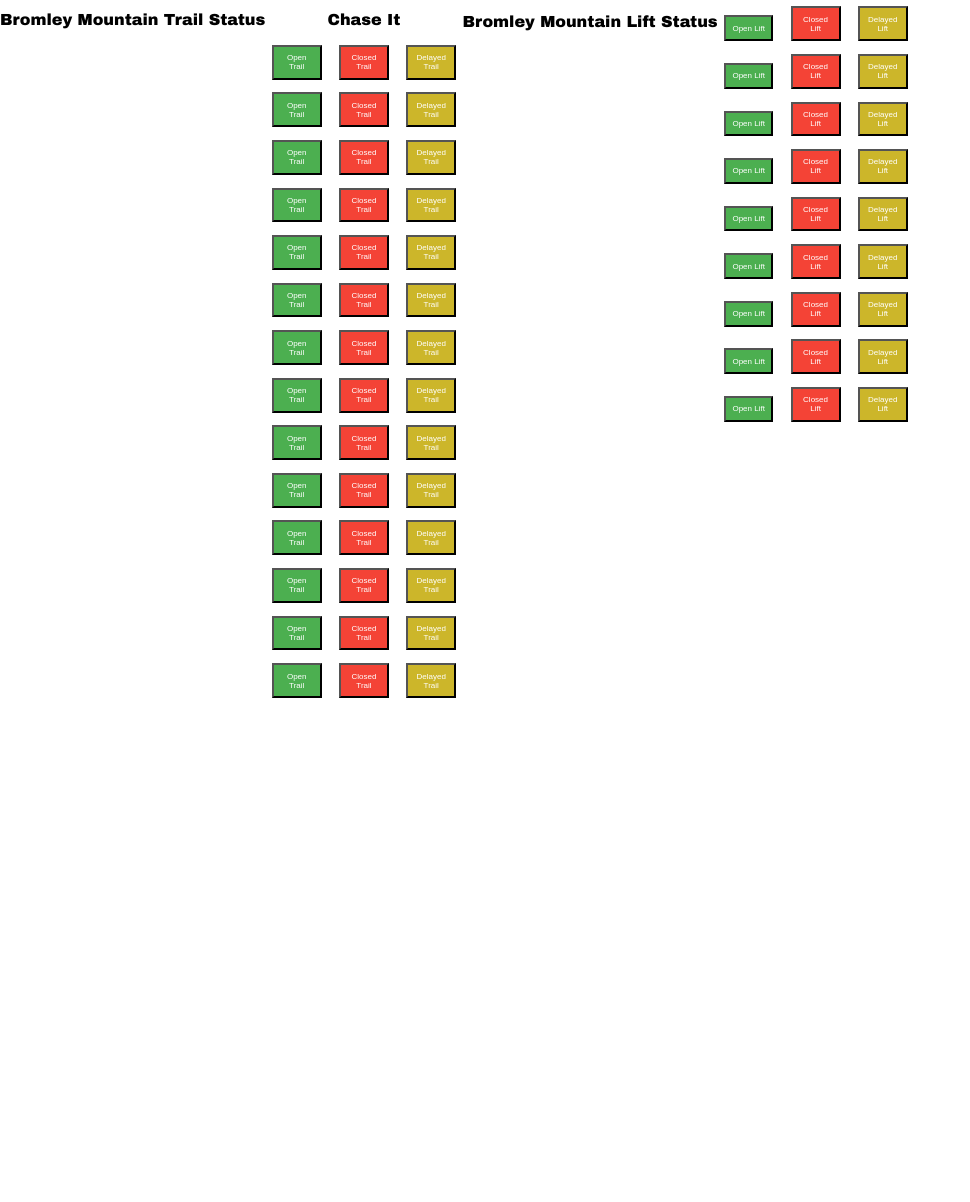
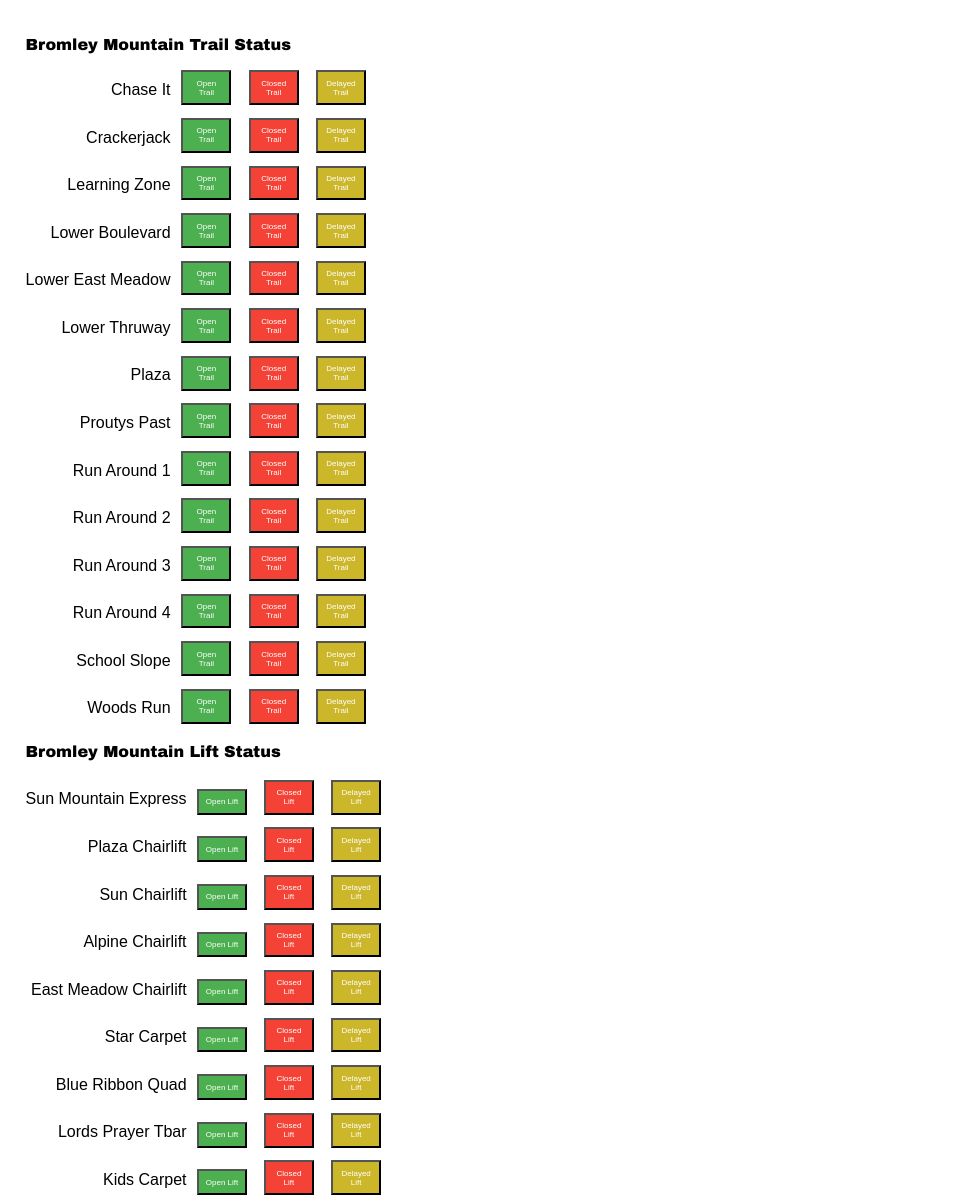
Before and after one commit to AlexaWitkin/Bromley_TrailMap, a Flask app: page / in a window 1280 px wide. Shown: the whole page, without its empty margins (0-970 px from the left). Before the commit the page ends 698 px from the top, so only its background shows below. Run offline with Flask 3, Linux system fonts and the light colour scheme; parts of the project's set-up code (start-up, migrations or seed data) failed here and were passed over.

Commit message:
testing where to put text on website

```diff
--- a/static/style.css
+++ b/static/style.css
@@ -6,9 +6,9 @@
 body {
     font-family: Arial, sans-serif;
     background-color: white; /*#4b0082 Dark Purple */
-    margin: 0;
+    margin: 2vw;
     display: flex;
-    flex-direction: row;
+    flex-direction: column;
     align-items: start;
     justify-content: start;
     height: 50vh;
@@ -387,11 +387,11 @@
 #button_container_easiest_trails {
     display: flex;
     flex-direction: column;
-    align-items: center;
+    align-items: flex-end;
 }
 
 #button_container_lifts {
     display: flex;
     flex-direction: column;
-    align-items: center;
+    align-items: flex-end;
 }
--- a/templates/buttons.html
+++ b/templates/buttons.html
@@ -16,8 +16,8 @@
     <!-- Container for easiest trail rows -->
     <div id="button_container_easiest_trails">
         <!-- First row of easy trail buttons -->
-        <h1>Chase It</h1>
         <div id="chase_it_buttons">
+            <body>Chase It</body>
             <button id="open_button_chase_it">Open Trail</button> <!-- triggers green check LEDS -->
             <button id="closed_button_chase_it">Closed Trail</button> <!-- triggers red x LEDS -->
             <button id="delayed_button_chase_it">Delayed Trail</button> <!-- triggers yellow cross LEDS -->
@@ -25,6 +25,7 @@
 
         <!-- Second row of easy trail buttons -->
         <div id="crackerjack_buttons">
+            <body>Crackerjack</body>
             <button id="open_button_crackerjack">Open Trail</button>
             <button id="closed_button_crackerjack">Closed Trail</button>
             <button id="delayed_button_crackerjack">Delayed Trail</button>
@@ -32,6 +33,7 @@
 
         <!-- Third row of easy trail buttons -->
         <div id="learning_zone_buttons">
+            <body>Learning Zone</body>
             <button id="open_button_learning_zone">Open Trail</button>
             <button id="closed_button_learning_zone">Closed Trail</button>
             <button id="delayed_button_learning_zone">Delayed Trail</button>
@@ -39,6 +41,7 @@
 
         <!-- Fourth row of easy trail buttons -->
         <div id="lower_boulevard_buttons">
+            <body>Lower Boulevard</body>
             <button id="open_button_lower_boulevard">Open Trail</button>
             <button id="closed_button_lower_boulevard">Closed Trail</button>
             <button id="delayed_button_lower_boulevard">Delayed Trail</button>
@@ -46,6 +49,7 @@
 
         <!-- Fifth row of easy trail buttons -->
         <div id="lower_east_meadow_buttons">
+            <body>Lower East Meadow</body>
             <button id="open_button_lower_east_meadow">Open Trail</button>
             <button id="closed_button_lower_east_meadow">Closed Trail</button>
             <button id="delayed_button_lower_east_meadow">Delayed Trail</button>
@@ -53,6 +57,7 @@
 
         <!-- Sixth row of easy trail buttons -->
         <div id="lower_thruway_buttons">
+            <body>Lower Thruway</body>
             <button id="open_button_lower_thruway">Open Trail</button>
             <button id="closed_button_lower_thruway">Closed Trail</button>
             <button id="delayed_button_lower_thruway">Delayed Trail</button>
@@ -60,6 +65,7 @@
 
         <!-- Seventh row of easy trail buttons -->
         <div id="plaza_buttons">
+            <body>Plaza</body>
             <button id="open_button_plaza">Open Trail</button>
             <button id="closed_button_plaza">Closed Trail</button>
             <button id="delayed_button_plaza">Delayed Trail</button>
@@ -67,6 +73,7 @@
 
         <!-- Eighth row of easy trail buttons -->
         <div id="proutys_past_buttons">
+            <body>Proutys Past</body>
             <button id="open_button_proutys_past">Open Trail</button>
             <button id="closed_button_proutys_past">Closed Trail</button>
             <button id="delayed_button_proutys_past">Delayed Trail</button>
@@ -74,6 +81,7 @@
 
         <!-- Ninth row of easy trail buttons -->
         <div id="run_around_1_buttons">
+            <body>Run Around 1</body>
             <button id="open_button_run_around_1">Open Trail</button>
             <button id="closed_button_run_around_1">Closed Trail</button>
             <button id="delayed_button_run_around_1">Delayed Trail</button>
@@ -81,6 +89,7 @@
 
         <!-- Tenth row of easy trail buttons -->
         <div id="run_around_2_buttons">
+            <body>Run Around 2</body>
             <button id="open_button_run_around_2">Open Trail</button>
             <button id="closed_button_run_around_2">Closed Trail</button>
             <button id="delayed_button_run_around_2">Delayed Trail</button>
@@ -88,6 +97,7 @@
 
         <!-- Eleventh row of easy trail buttons -->
         <div id="run_around_3_buttons">
+            <body>Run Around 3</body>
             <button id="open_button_run_around_3">Open Trail</button>
             <button id="closed_button_run_around_3">Closed Trail</button>
             <button id="delayed_button_run_around_3">Delayed Trail</button>
@@ -95,6 +105,7 @@
 
         <!-- Twelfth row of easy trail buttons -->
         <div id="run_around_4_buttons">
+            <body>Run Around 4</body>
             <button id="open_button_run_around_4">Open Trail</button>
             <button id="closed_button_run_around_4">Closed Trail</button>
             <button id="delayed_button_run_around_4">Delayed Trail</button>
@@ -102,6 +113,7 @@
 
         <!-- Thirteenth row of easy trail buttons -->
         <div id="school_slope_buttons">
+            <body>School Slope</body>
             <button id="open_button_school_slope">Open Trail</button>
             <button id="closed_button_school_slope">Closed Trail</button>
             <button id="delayed_button_school_slope">Delayed Trail</button>
@@ -109,6 +121,7 @@
 
         <!-- Fourteenth row of easy trail buttons -->
         <div id="woods_run_buttons">
+            <body>Woods Run</body>
             <button id="open_button_woods_run">Open Trail</button>
             <button id="closed_button_woods_run">Closed Trail</button>
             <button id="delayed_button_woods_run">Delayed Trail</button>
@@ -121,6 +134,7 @@
     <div id="button_container_lifts">
         <!-- First row of lift buttons -->
         <div id="sun_mountain_express_buttons">
+            <body>Sun Mountain Express</body>
             <button id="open_button_sun_mountain_express">Open Lift</button>
             <button id="closed_button_sun_mountain_express">Closed Lift</button>
             <button id="delayed_button_sun_mountain_express">Delayed Lift</button>
@@ -128,6 +142,7 @@
 
         <!-- Second row of lift buttons -->
         <div id="plaza_chairlift_buttons">
+            <body>Plaza Chairlift</body>
             <button id="open_button_plaza_chairlift">Open Lift</button>
             <button id="closed_button_plaza_chairlift">Closed Lift</button>
             <button id="delayed_button_plaza_chairlift">Delayed Lift</button>
@@ -135,6 +150,7 @@
 
         <!-- Third row of lift buttons -->
         <div id="sun_chairlift_buttons">
+            <body>Sun Chairlift</body>
             <button id="open_button_sun_chairlift">Open Lift</button>
             <button id="closed_button_sun_chairlift">Closed Lift</button>
             <button id="delayed_button_sun_chairlift">Delayed Lift</button>
@@ -142,6 +158,7 @@
 
         <!-- Fourth row of lift buttons -->
         <div id="alpine_chairlift_buttons">
+            <body>Alpine Chairlift</body>
             <button id="open_button_alpine_chairlift">Open Lift</button>
             <button id="closed_button_alpine_chairlift">Closed Lift</button>
             <button id="delayed_button_alpine_chairlift">Delayed Lift</button>
@@ -149,6 +166,7 @@
 
         <!-- Fifth row of lift buttons -->
         <div id="east_meadow_chairlift_buttons">
+            <body>East Meadow Chairlift</body>
             <button id="open_button_east_meadow_chairlift">Open Lift</button>
             <button id="closed_button_east_meadow_chairlift">Closed Lift</button>
             <button id="delayed_button_east_meadow_chairlift">Delayed Lift</button>
@@ -156,6 +174,7 @@
 
         <!-- Sixth row of lift buttons -->
         <div id="star_carpet_buttons">
+            <body>Star Carpet</body>
             <button id="open_button_star_carpet">Open Lift</button>
             <button id="closed_button_star_carpet">Closed Lift</button>
             <button id="delayed_button_star_carpet">Delayed Lift</button>
@@ -163,6 +182,7 @@
 
         <!-- Seventh row of lift buttons -->
         <div id="blue_ribbon_quad_buttons">
+            <body>Blue Ribbon Quad</body>
             <button id="open_button_blue_ribbon_quad">Open Lift</button>
             <button id="closed_button_blue_ribbon_quad">Closed Lift</button>
             <button id="delayed_button_blue_ribbon_quad">Delayed Lift</button>
@@ -170,6 +190,7 @@
 
         <!-- Eighth row of lift buttons -->
         <div id="lords_prayer_tbar_buttons">
+            <body>Lords Prayer Tbar</body>
             <button id="open_button_lords_prayer_tbar">Open Lift</button>
             <button id="closed_button_lords_prayer_tbar">Closed Lift</button>
             <button id="delayed_button_lords_prayer_tbar">Delayed Lift</button>
@@ -177,6 +198,7 @@
 
         <!-- Ninth row of lift buttons -->
         <div id="kids_carpet_buttons">
+            <body>Kids Carpet</body>
             <button id="open_button_kids_carpet">Open Lift</button>
             <button id="closed_button_kids_carpet">Closed Lift</button>
             <button id="delayed_button_kids_carpet">Delayed Lift</button>
```
